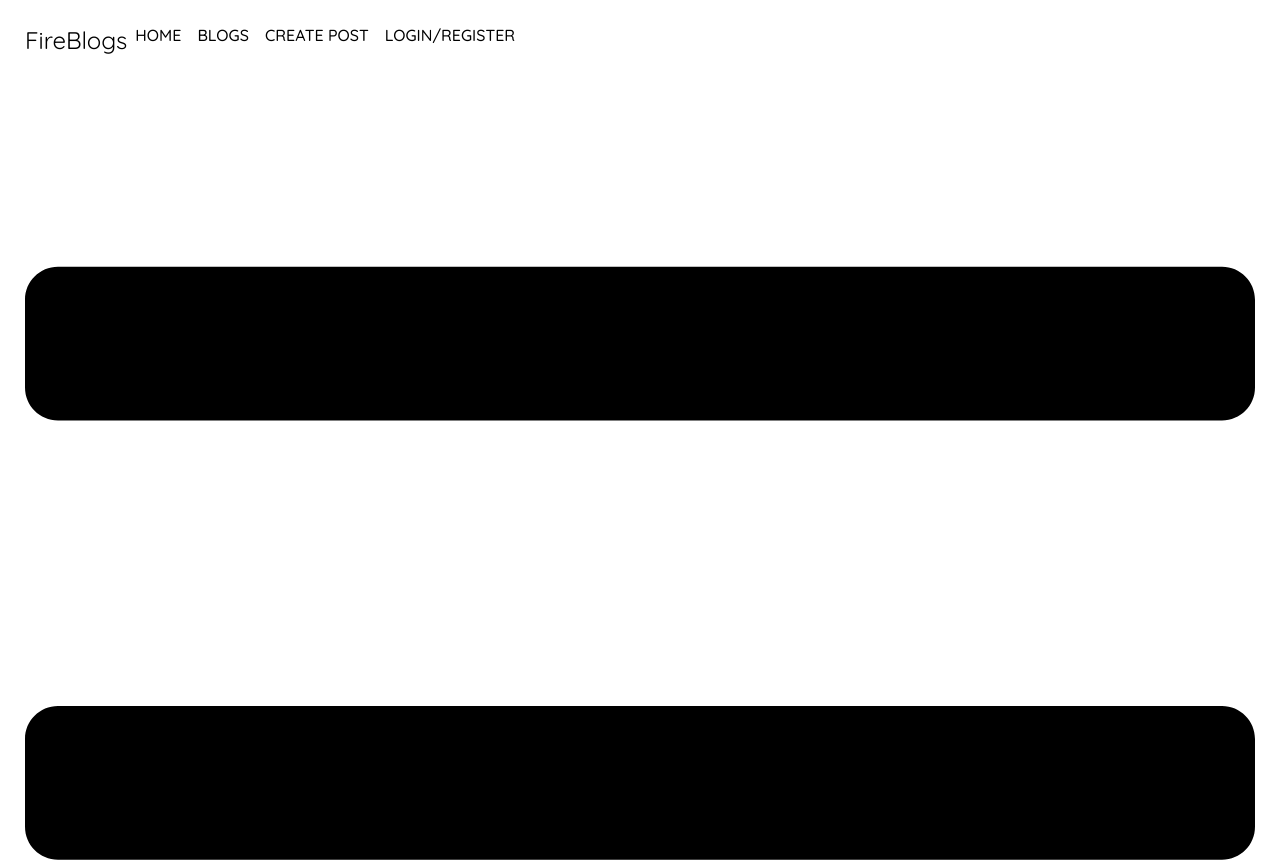
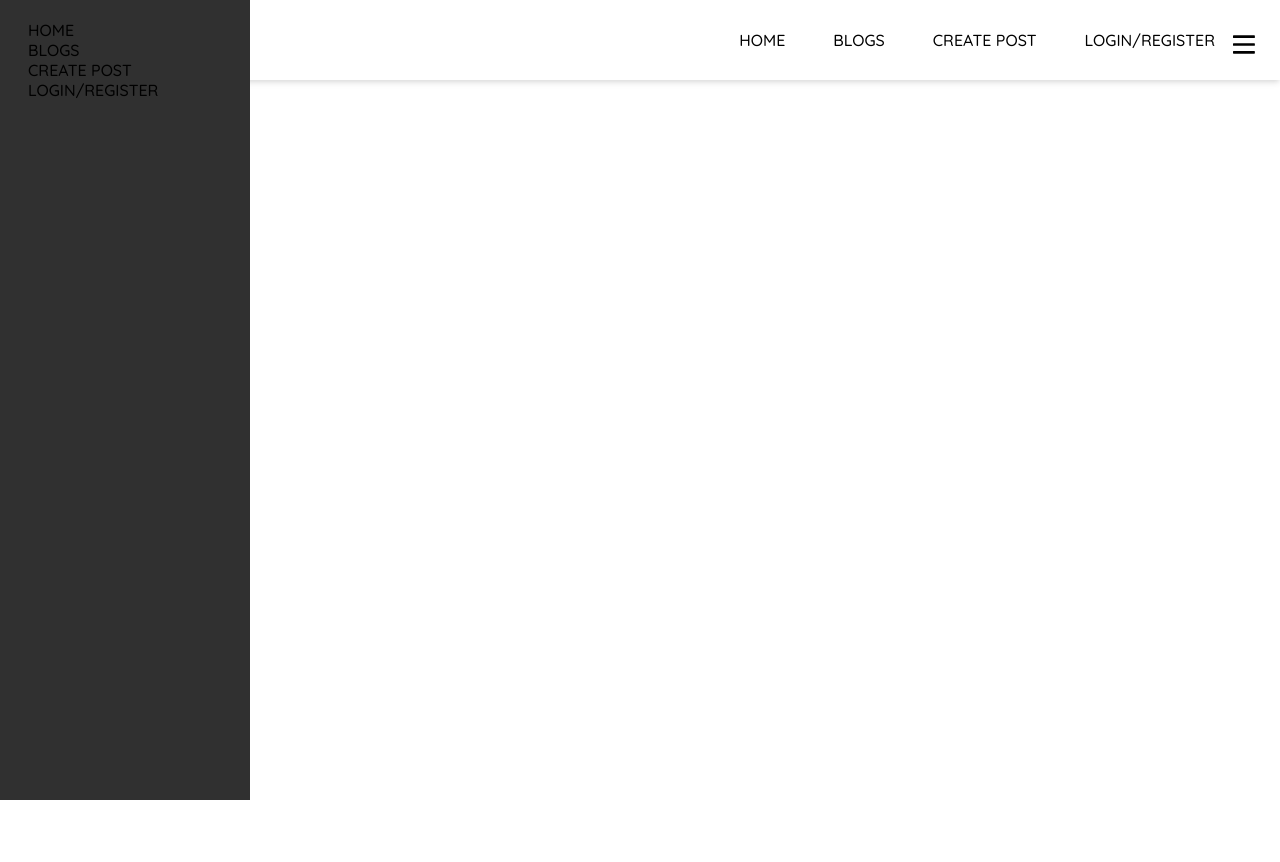
Before and after one commit to Sergent009/Vue-fireBlogs, a Vue app: page / in a window 1280 px wide. Shown: the top 862 px of the page. After the commit the page ends 800 px from the top, so only its background shows below. Built offline with nearby package versions, Linux system fonts and the light colour scheme; what vue2-editor would draw is missing.

Commit message:
Added some more styling

```diff
--- a/src/components/MyNavigation.vue
+++ b/src/components/MyNavigation.vue
@@ -15,10 +15,10 @@
         </div>
     </nav>
 
-    <menuIcon />
+    <menuIcon class="menu-icon" />
 
     <transition name="mobile-nav">
-        <ul>
+        <ul class="mobile-nav">
             <router-link class="link" to="#">Home</router-link>
             <router-link class="link" to="#">Blogs</router-link>
             <router-link class="link" to="#">Create Post</router-link>
@@ -77,4 +77,46 @@ nav{
     text-decoration: none;
 }
 
+.nav-links{
+    position: relative;
+    display: flex;
+    flex: 1;
+    align-items: center;
+    justify-content: flex-end;
+}
+
+.nav-links ul{
+    margin-right: 32px;
+}
+
+.nav-links ul .link{
+    margin-right: 32px;
+}
+
+.nav-links ul .link:last-child{
+    margin-right: 0;
+}
+
+.menu-icon{
+    cursor: pointer;
+    position: absolute;
+    top: 32px;
+    right: 25px;
+    height: 25px;
+    width: auto;
+}
+
+.mobile-nav{
+    padding: 20px;
+    width: 70%;
+    max-width: 250px;
+    display: flex;
+    flex-direction: column;
+    position: fixed;
+    height: 100%;
+    background-color: #303030;
+    top: 0;
+    left: 0;
+}
+
 </style>
```
